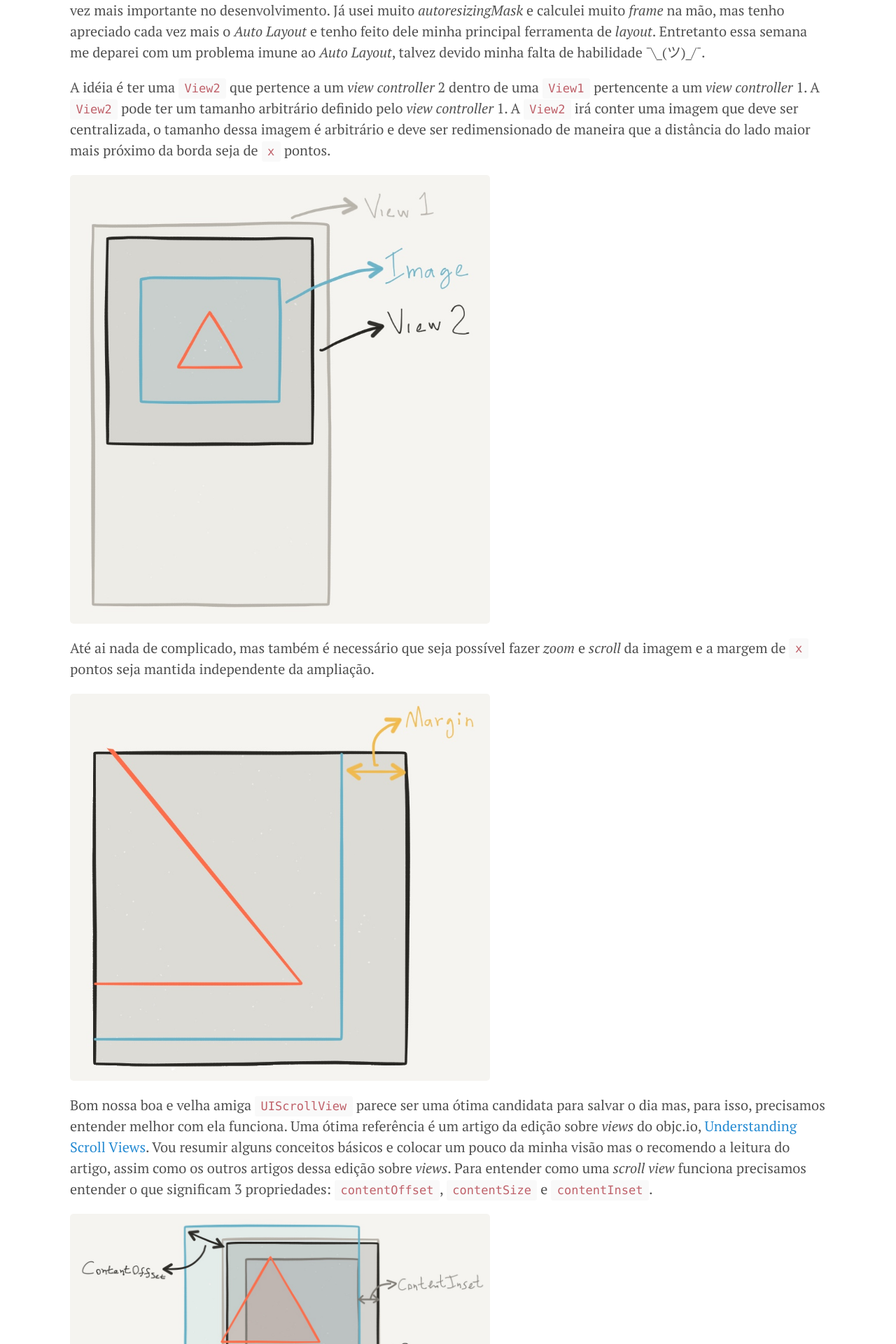
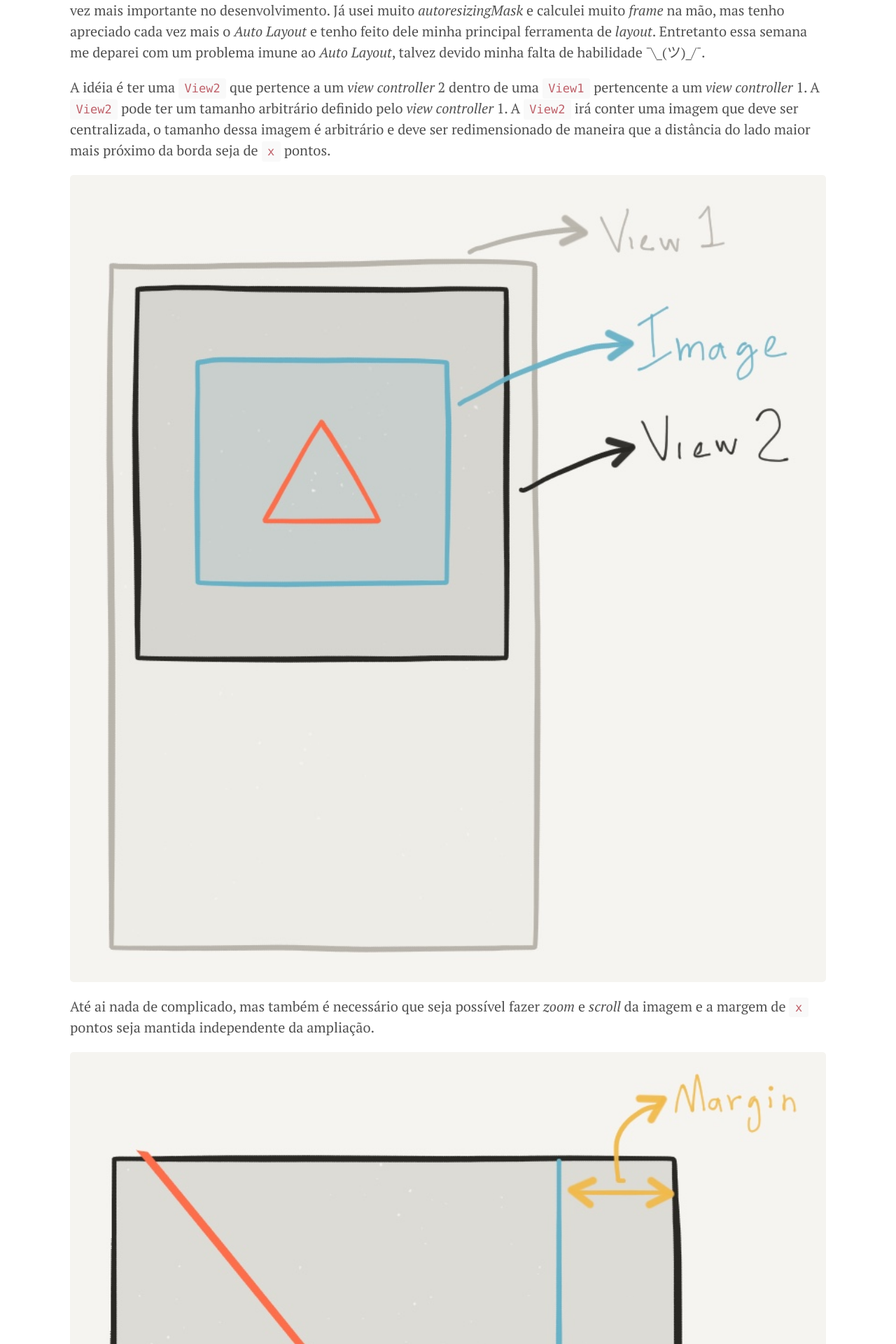
Before and after one commit to Invariante/invariante, a Jekyll site: the page built from _posts/2015-09-20-UIScrollView-ao-resgate-nao-tao-rapido.md, in a window 1280 px wide. Shown: the part 384-2304 px from the top of the page at 70% size. Built offline with Jekyll 4.4.1, drawn with Linux system fonts in a browser that asks for light colours; Markdown is read by kramdown in place of the engine named in the settings.

Commit message:
Fixed image scales on first post

```diff
--- a/_posts/2015-09-20-UIScrollView-ao-resgate-nao-tao-rapido.md
+++ b/_posts/2015-09-20-UIScrollView-ao-resgate-nao-tao-rapido.md
@@ -12,15 +12,15 @@ Entretanto essa semana me deparei com um problema imune ao *Auto Layout*, talvez
 A idéia é ter uma `View2` que pertence a um *view controller* 2 dentro de uma `View1` pertencente a um *view controller* 1. A `View2` pode ter um tamanho arbitrário definido pelo *view controller* 1.
 A `View2` irá conter uma imagem que deve ser centralizada, o tamanho dessa imagem é arbitrário e deve ser redimensionado de maneira que a distância do lado maior mais próximo da borda seja de `x` pontos.
 
-<img src="/public/imgs/uiscrollview-1.jpg" alt="UIScrollView1" style="width: 600px"/>
+<img src="/public/imgs/uiscrollview-1.jpg" alt="UIScrollView1" style="width: 100%; margin 0 auto 0 auto;"/>
 
 Até ai nada de complicado, mas também é necessário que seja possível fazer *zoom* e *scroll* da imagem e a margem de `x` pontos seja mantida independente da ampliação.
 
-<img src="/public/imgs/uiscrollview-2.jpg" alt="UIScrollView2" style="width: 600px"/>
+<img src="/public/imgs/uiscrollview-2.jpg" alt="UIScrollView2" style="width: 100%; margin 0 auto 0 auto;"/>
 
 Bom nossa boa e velha amiga `UIScrollView` parece ser uma ótima candidata para salvar o dia mas, para isso, precisamos entender melhor com ela funciona. Uma ótima referência é um artigo da edição sobre *views* do objc.io, [Understanding Scroll Views](https://www.objc.io/issues/3-views/scroll-view/). Vou resumir alguns conceitos básicos e colocar um pouco da minha visão mas o recomendo a leitura do artigo, assim como os outros artigos dessa edição sobre *views*. Para entender como uma *scroll view* funciona precisamos entender o que significam 3 propriedades: `contentOffset`, `contentSize` e `contentInset`.
 
-<img src="/public/imgs/uiscrollview-3.jpg" alt="UIScrollView3" style="width: 600px"/>
+<img src="/public/imgs/uiscrollview-3.jpg" alt="UIScrollView3" style="width: 100%; margin 0 auto 0 auto;"/>
 
 ##`contentOffset`
 
@@ -55,7 +55,7 @@ scrollView.contentInset = UIEdgeInsetsMake(yInset, xInset, yInset, xInset);
 
 Quando o `contentSize` for maior que que a *scroll view* o `contentInset` define os limites máximos de *scroll*. Por exemplo no caso da `UIImageView` que tem a `frame.origin = {0,0}`, os limites da `UIImageView` não podem "entrar" na área definida pelo `frame` da *scrool view* descontado o `contentInset`. A figura abaixo deve deixar isso mais claro.
 
-<img src="/public/imgs/uiscrollview-4.jpg" alt="UIScrollView4" style="width: 600px"/>
+<img src="/public/imgs/uiscrollview-4.jpg" alt="UIScrollView4" style="width: 100%; margin 0 auto 0 auto;"/>
 
 Ok, agora fica fácil escrever o código que adiciona uma imagem à uma *scroll view* e define essas propriedades corretamente:
 
```
